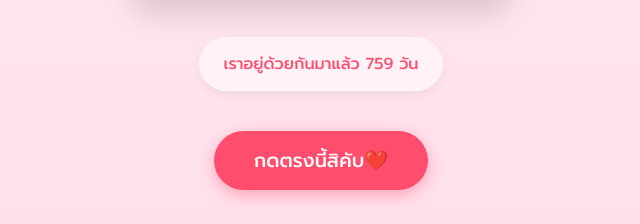
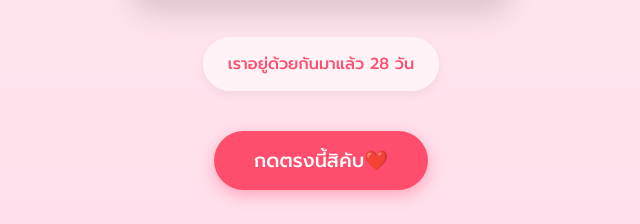
Before and after one commit to Jumbo1506/-Jumbo1506.github.io, a plain HTML site: page index.html in a window 1280 px wide. Shown: the part 514-738 px from the top of the page, 319-959 px from the left. Drawn offline with Linux system fonts and the light colour scheme.

Commit message:
Update index.html

```diff
--- a/index.html
+++ b/index.html
@@ -191,7 +191,7 @@
 
     <script>
         // 1. ตั้งค่าวันที่เริ่มคบกัน (แก้ปีจาก 2026 เป็นปีที่คุณเริ่มคบกันจริงๆ นะครับ)
-        const startDate = new Date('2024-02-24');
+        const startDate = new Date('2026-02-24');
 
         function updateTimer() {
             const now = new Date();
```
